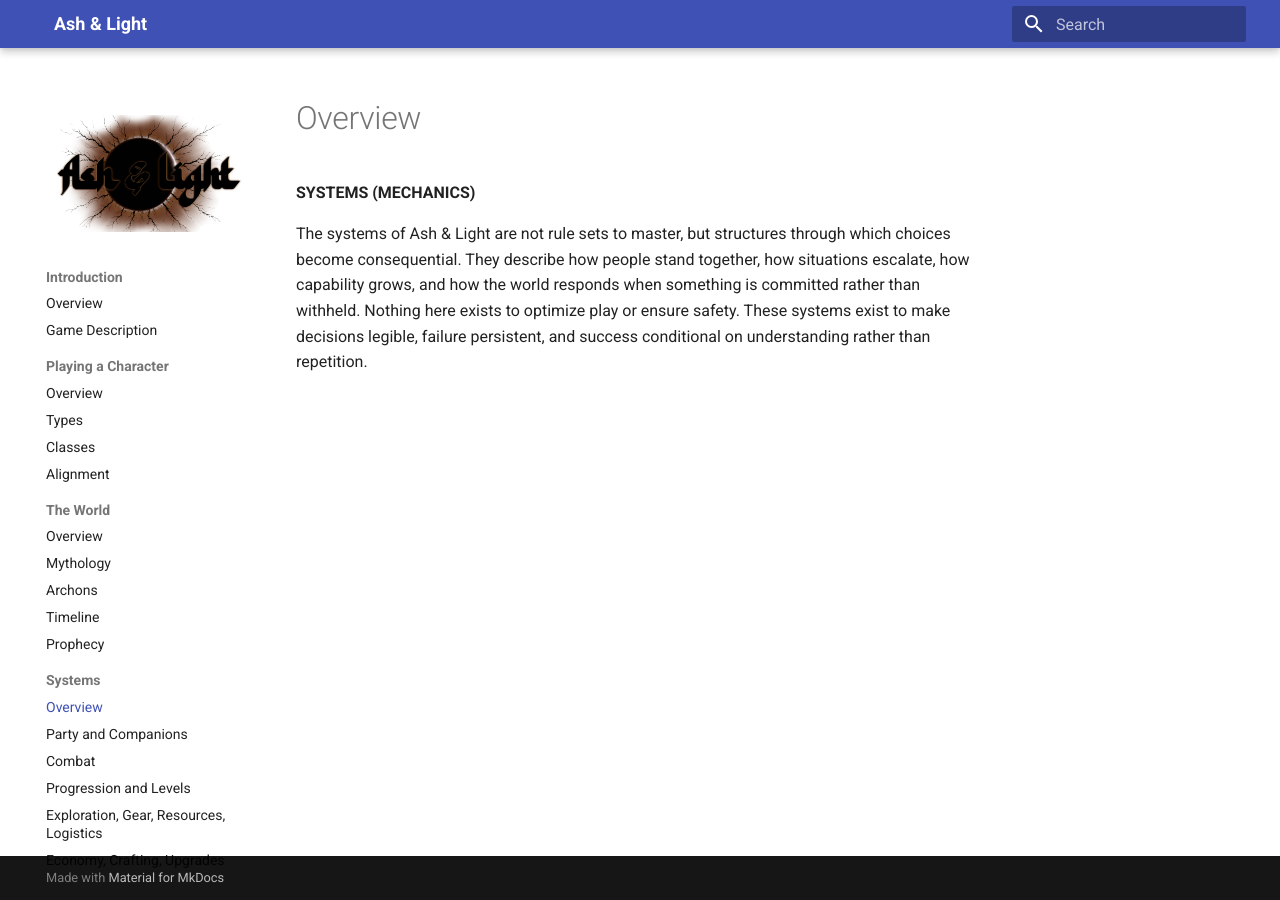
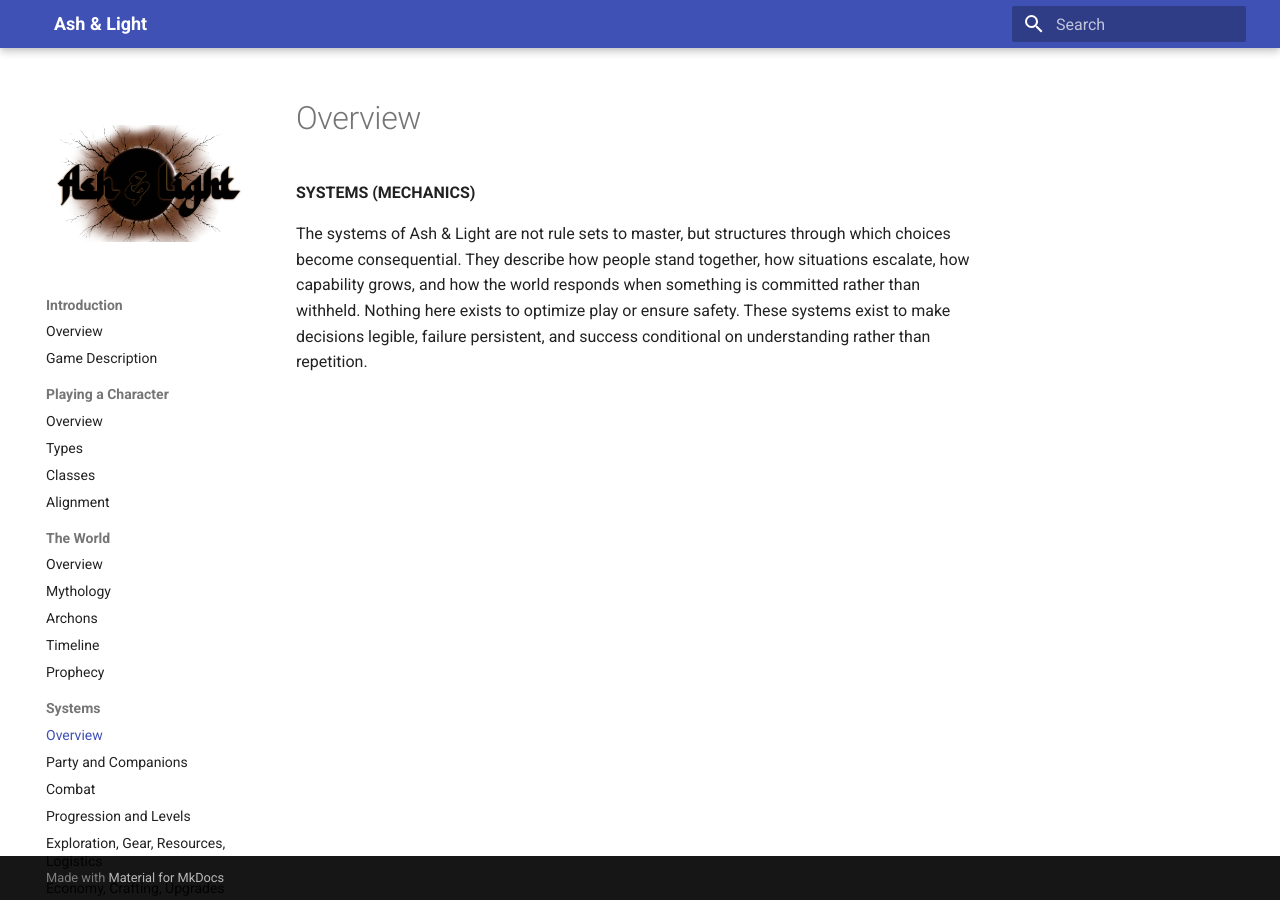
Before and after one commit to Realoid/ash-and-light, an MkDocs documentation site: the page built from docs/04_systems/11_systems.md, in a window 1280 px wide. Built offline with MkDocs 1.6.1 and Material for MkDocs 9.7.7, drawn with Linux system fonts in a browser that asks for light colours.

Commit message:
Update extra.css

```diff
--- a/docs/stylesheets/extra.css
+++ b/docs/stylesheets/extra.css
@@ -15,13 +15,9 @@
   background-position: left center;
   background-size: contain;
   width: 100%;
-  height: 140px;
+  height: 160px;
 }
 
 .md-sidebar--primary {
   padding-top: 0;
 }
-
-.md-nav__title {
-  margin-top: -8px;
-}
```
